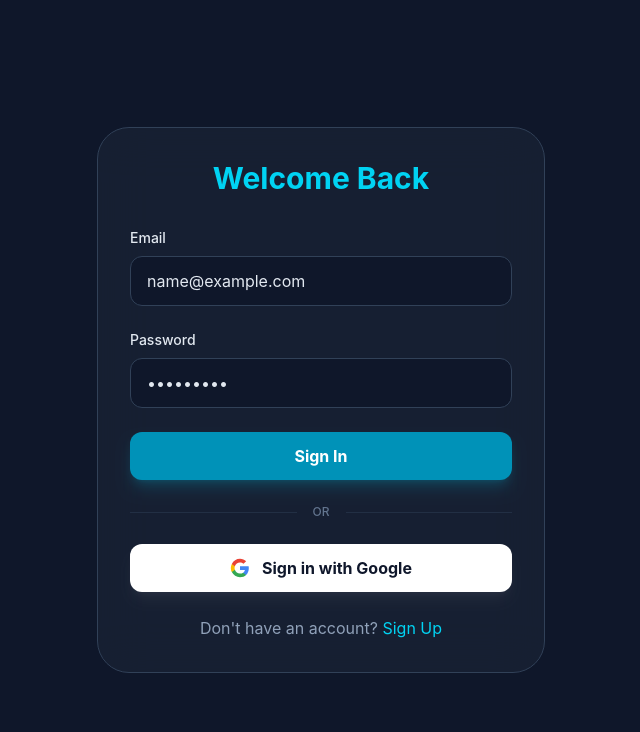
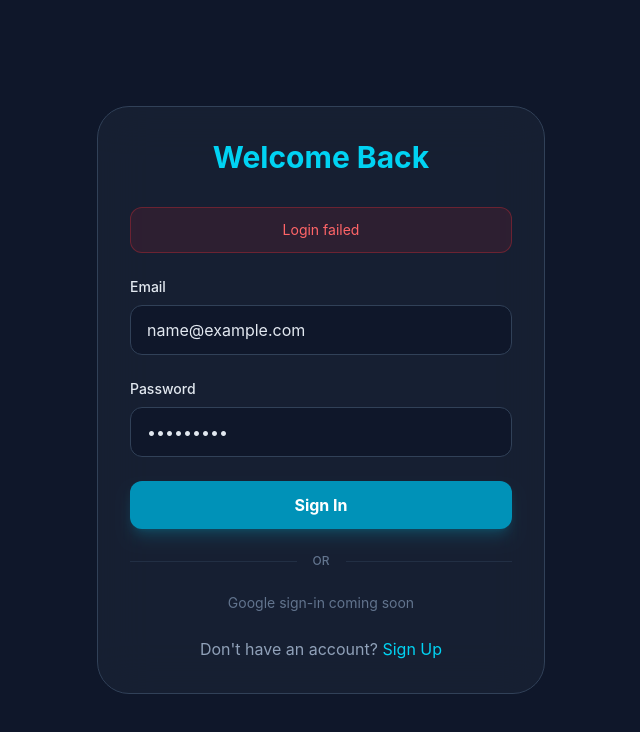
Before and after one commit to rushdv/nexum, a React (Vite) app: page /login in a window 1280 px wide. Both pictures are taken after typing "name@example.com", "Sample123" into the empty fields and a click on the button "Sign In". Shown: the top 732 px of the page, without its empty margins (319-959 px from the left). Built offline with nearby package versions, Linux system fonts and the light colour scheme; no server answers.

Commit message:
feat: replace alert() with inline error state in Login

```diff
--- a/src/pages/Login.jsx
+++ b/src/pages/Login.jsx
@@ -5,16 +5,22 @@ import { Link, useNavigate } from "react-router-dom";
 const Login = () => {
     const [email, setEmail] = useState("");
     const [password, setPassword] = useState("");
+    const [error, setError] = useState("");
+    const [isSubmitting, setIsSubmitting] = useState(false);
     const { login } = useAuth();
     const navigate = useNavigate();
 
     const handleSubmit = async (e) => {
         e.preventDefault();
+        setError("");
+        setIsSubmitting(true);
         try {
             await login(email, password);
             navigate("/");
         } catch (err) {
-            alert(err.response?.data?.message || "Login failed");
+            setError(err.response?.data?.message || "Login failed");
+        } finally {
+            setIsSubmitting(false);
         }
     };
 
@@ -22,6 +28,11 @@ const Login = () => {
         <div className="min-h-screen flex items-center justify-center bg-[#0f172a] p-4 text-slate-200">
             <div className="w-full max-w-md bg-[#1e293b]/50 border border-slate-700 p-8 rounded-[32px] backdrop-blur-xl">
                 <h2 className="text-3xl font-bold text-center mb-8 text-cyan-400">Welcome Back</h2>
+                {error && (
+                    <div className="mb-6 p-3 bg-red-500/10 border border-red-500/30 rounded-xl text-red-400 text-sm text-center">
+                        {error}
+                    </div>
+                )}
                 <form onSubmit={handleSubmit} className="space-y-6">
                     <div>
                         <label className="block text-sm font-medium mb-2">Email</label>
@@ -45,9 +56,10 @@ const Login = () => {
                     </div>
                     <button
                         type="submit"
-                        className="w-full bg-cyan-600 hover:bg-cyan-500 text-white font-bold py-3 rounded-xl transition-all shadow-lg shadow-cyan-500/20"
+                        disabled={isSubmitting}
+                        className={`w-full bg-cyan-600 hover:bg-cyan-500 text-white font-bold py-3 rounded-xl transition-all shadow-lg shadow-cyan-500/20 ${isSubmitting ? 'opacity-50 cursor-not-allowed' : ''}`}
                     >
-                        Sign In
+                        {isSubmitting ? 'Signing in...' : 'Sign In'}
                     </button>
                 </form>
 
@@ -57,18 +69,8 @@ const Login = () => {
                     <div className="h-[1px] flex-1 bg-slate-700/50"></div>
                 </div>
 
-                <button
-                    onClick={() => window.location.href = 'http://localhost:5000/api/auth/google'}
-                    className="w-full bg-white hover:bg-slate-100 text-slate-900 font-bold py-3 rounded-xl transition-all flex items-center justify-center gap-3 shadow-lg shadow-white/5"
-                >
-                    <svg className="w-5 h-5" viewBox="0 0 24 24">
-                        <path d="M22.56 12.25c0-.78-.07-1.53-.2-2.25H12v4.26h5.92c-.26 1.37-1.04 2.53-2.21 3.31v2.77h3.57c2.08-1.92 3.28-4.74 3.28-8.09z" fill="#4285F4" />
-                        <path d="M12 23c2.97 0 5.46-.98 7.28-2.66l-3.57-2.77c-.98.66-2.23 1.06-3.71 1.06-2.86 0-5.29-1.93-6.16-4.53H2.18v2.84C3.99 20.53 7.7 23 12 23z" fill="#34A853" />
-                        <path d="M5.84 14.09c-.22-.66-.35-1.36-.35-2.09s.13-1.43.35-2.09V7.07H2.18C1.43 8.55 1 10.22 1 12s.43 3.45 1.18 4.93l3.66-2.84z" fill="#FBBC05" />
-                        <path d="M12 5.38c1.62 0 3.06.56 4.21 1.64l3.15-3.15C17.45 2.09 14.97 1 12 1 7.7 1 3.99 3.47 2.18 7.07l3.66 2.84c.87-2.6 3.3-4.53 6.16-4.53z" fill="#EA4335" />
-                    </svg>
-                    Sign in with Google
-                </button>
+                <p className="text-center text-sm text-slate-500">Google sign-in coming soon</p>
+
                 <p className="text-center mt-6 text-slate-400">
                     Don't have an account? <Link to="/register" className="text-cyan-400 hover:underline">Sign Up</Link>
                 </p>
```
